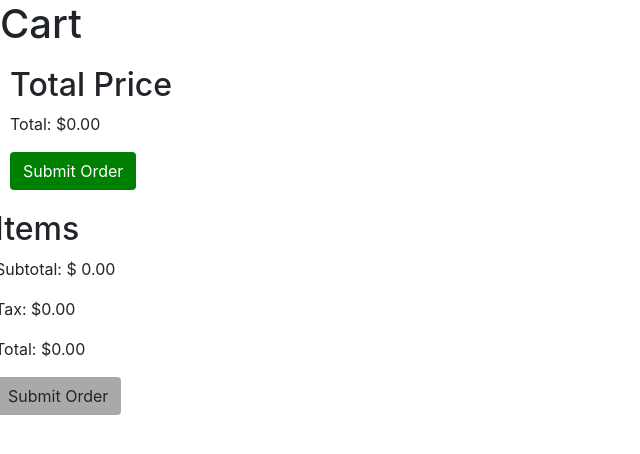
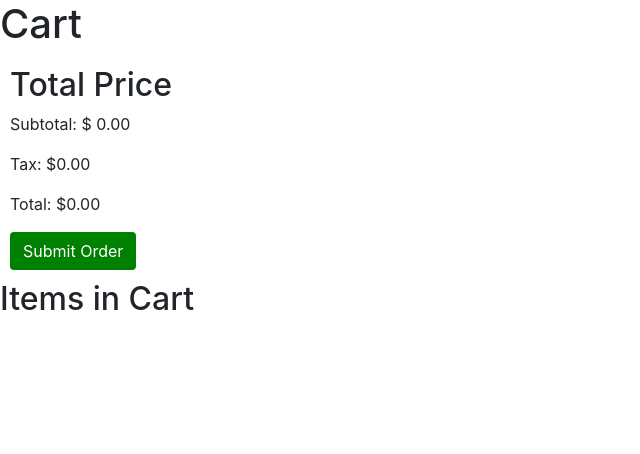
Before and after one commit to saikiran-sjsu/EasyShopping, a Flask app: page /cart in a window 1280 px wide. Shown: the part 66-520 px from the top of the page, without its empty margins (0-640 px from the left). Run offline with Flask 2, Linux system fonts and the light colour scheme; data that the repository does not hold is empty; some libraries are stand-ins or nearby versions.

Commit message:
formatting in cart

```diff
--- a/ShoppingApp/templates/cart.html
+++ b/ShoppingApp/templates/cart.html
@@ -5,14 +5,15 @@
 
 <div class="column">
     <h2>Total Price</h2>
+    <p> Subtotal: $ {{'%0.2f'|format(subtotal|float)}}</p>
+    <p> Tax: ${{'%0.2f'|format(tax|float)}}</p>
     <p> Total: ${{'%0.2f'|format(totalprice|float)}}</p>
     <button class="btn" style="background-color: green; color: white">Submit Order</button>
 </div>
-{% for item in cartitems %}
-
-
 
 <h2>Items in Cart</h2>
+
+{% for item in cartitems %}
 
 <ul>
     <div class="row">
@@ -43,15 +44,4 @@
 </ul>
 {% endfor %}
 
-<div class="row">
-
-
-    <div class="column">
-        <h2>Items</h2>
-        <p> Subtotal: $ {{'%0.2f'|format(subtotal|float)}}</p>
-        <p> Tax: ${{'%0.2f'|format(tax|float)}}</p>
-        <p> Total: ${{'%0.2f'|format(totalprice|float)}}</p>
-        <button class="btn" style="background-color: darkgray;">Submit Order</button>
-    </div>
-</div>
 {% endblock content %}
```
